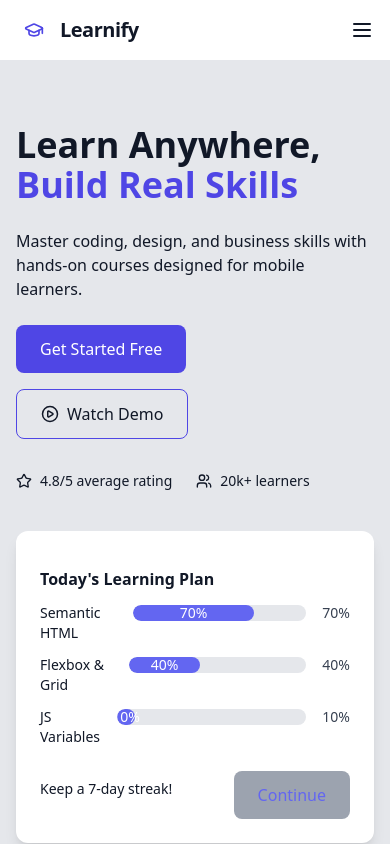
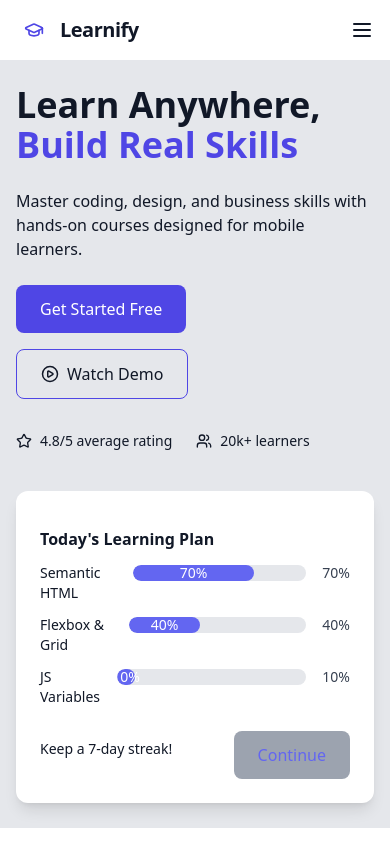
Before and after one commit to AOS2019/Leanify, a React (Create React App) app: page / in a window 390 px wide. Shown: the top 844 px of the page. Built offline with nearby package versions, Linux system fonts and the light colour scheme; no server answers.

Commit message:
reduce padding

```diff
--- a/src/components/Hero.js
+++ b/src/components/Hero.js
@@ -41,7 +41,7 @@ function ProgressBar({ percentage }) {
 export default function Hero() {
   return (
     <section className="bg-gray-200 relative overflow-hidden">
-      <div className="max-w-7xl mx-auto items-center gap-10 px-4 py-16 grid md:grid-cols-2  md:gap-12 md:px-6 md:py-20">
+      <div className="max-w-7xl mx-auto items-center gap-10 px-4 py-6 grid md:grid-cols-2  md:gap-12 md:px-6 md:py-20">
         {/* Text */}
         <motion.div
           initial={{ opacity: 0, y: 20 }}
```
